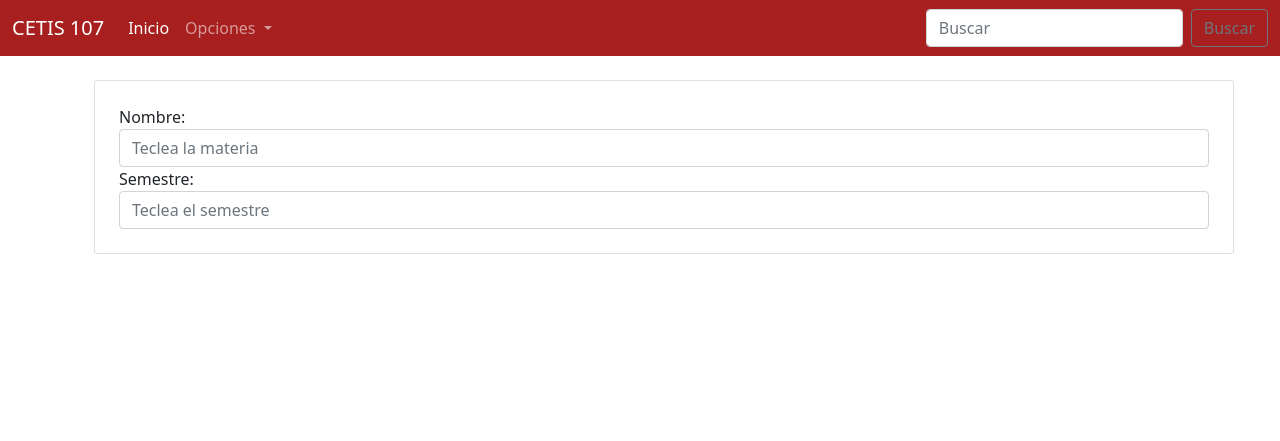
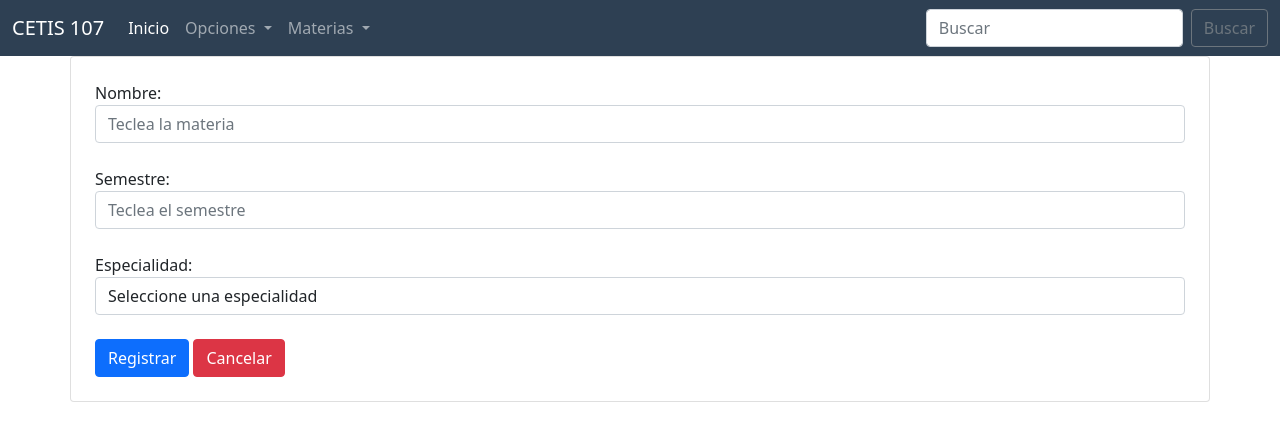
Before and after one commit to luzmurillocm/webybasededatos2023, a PHP site: page /RegistroMateria.php in a window 1280 px wide. Shown: the top 441 px of the page. Run offline with PHP 8.4, Linux system fonts and the light colour scheme.

Commit message:
Add files via upload

```diff
--- a/Parcial3/RegistroMateria.php
+++ b/Parcial3/RegistroMateria.php
@@ -4,7 +4,7 @@
     <meta charset="UTF-8">
     <meta http-equiv="X-UA-Compatible" content="IE=edge">
     <meta name="viewport" content="width=device-width, initial-scale=1.0">
-    <title>Registrar Alumno</title>
+    <title>Registrar materia</title>
     <link rel="stylesheet" href="css/bootstrap.css">
     <script src="code.jquery.com_jquery-3.7.1.js"></script>
 </head>
@@ -13,24 +13,35 @@
 
     <div class="container">
         <div class="row">
-            <div class="col-12 card m-4 p-4">
-            <form action="">
-                <div class="form-group">
-                <label for="nombre">Nombre:</label>
-                        <input name="nombre" type="text" class="form-control" placeholder="Teclea la materia" required>
-                    </div>
-
+            <div class="col-12 card p-4">
+                <form action="">
+                    <div class="form-group">
+                        <label for="nombre">Nombre:</label>
+                        <input type="text" class="form-control" name="nombre" placeholder="Teclea la materia">
+                    </div><br>
                     <div class="form-group">
                         <label for="semestre">Semestre:</label>
-                        <input name="semestre" type="number" class="form-control" placeholder="Teclea el semestre" required>
+                        <input type="number" class="form-control" name="semestre" placeholder="Teclea el semestre">
+                    </div><br>
+                    <div class="form-group">
+                    <label for="semestre">Especialidad:</label>
+                        <select name="especialidad" class="form-control">
+                            <option value="">Seleccione una especialidad</option>
+                            <option value="PROGRAMACION">PROGRAMACIÓN</option>
+                            <option value="CONTABILIDAD">CONTABILIDAD</option>
+                            <option value="OFIMATICA">OFIMÁTICA</option>
+                            <option value="CONSTRUCCION">CONSTRUCCIÓN</option>
+                            <option value="ELECTRÓNICA">ELECTRÓNICA</option>
+                        </select><br>
                     </div>
-            </form>
+                    <div>
+                        <input type="submit" class="btn btn-primary" value="Registrar">
+                        <a href="ConsultarMaterias.php" class="btn btn-danger">Cancelar</a>
+                    </div>
+                </form>
+            </div>
         </div>
     </div>
-</div>
-
-
-
 
 <script src="js/bootstrap.js"></script>
 </body>
--- a/Parcial3/menu.php
+++ b/Parcial3/menu.php
@@ -1,4 +1,4 @@
-<nav class="navbar navbar-expand-lg navbar-dark" style="background-color: #a7201f;">
+<nav class="navbar navbar-expand-lg navbar-dark" style="background-color: #2E4053;">
   <div class="container-fluid">
     <a class="navbar-brand" href="#">CETIS 107</a>
     <button class="navbar-toggler" type="button" data-bs-toggle="collapse" data-bs-target="#navbarSupportedContent" aria-controls="navbarSupportedContent" aria-expanded="false" aria-label="Toggle navigation">
@@ -18,6 +18,18 @@
             <li><a class="dropdown-item" href="consultarAlumnos.php">Consultar alumnos</a></li>
             <li><hr class="dropdown-divider"></li>
             <li><a class="dropdown-item" href="RegistrarAlumno.php">Registar alumno</a></li>
+            <li><a class="dropdown-item" href="RegistroMateria.php">Materias</a></li>
+          </ul>
+        </li>
+        <li class="nav-item dropdown">
+          <a class="nav-link dropdown-toggle" href="#" id="navbarDropdown" role="button" data-bs-toggle="dropdown" aria-expanded="false">
+            Materias
+          </a>
+          <ul class="dropdown-menu" aria-labelledby="navbarDropdown">
+            <li><a class="dropdown-item" href="inicio.php">Inicio</a></li>
+            <li><a class="dropdown-item" href="ConsultarMaterias.php">Consultar Materias</a></li>
+            <li><hr class="dropdown-divider"></li>
+            <li><a class="dropdown-item" href="RegistroMateria.php">Registrar Materias</a></li>
           </ul>
         </li>
       </ul>
```
Also changed, not shown: Parcial3/ConsultarMaterias.php (added, +66 -0 lines), Parcial3/GuardarMateria.php (added, +22 -0 lines), Parcial3/conexion.php (+6 -6 lines).
